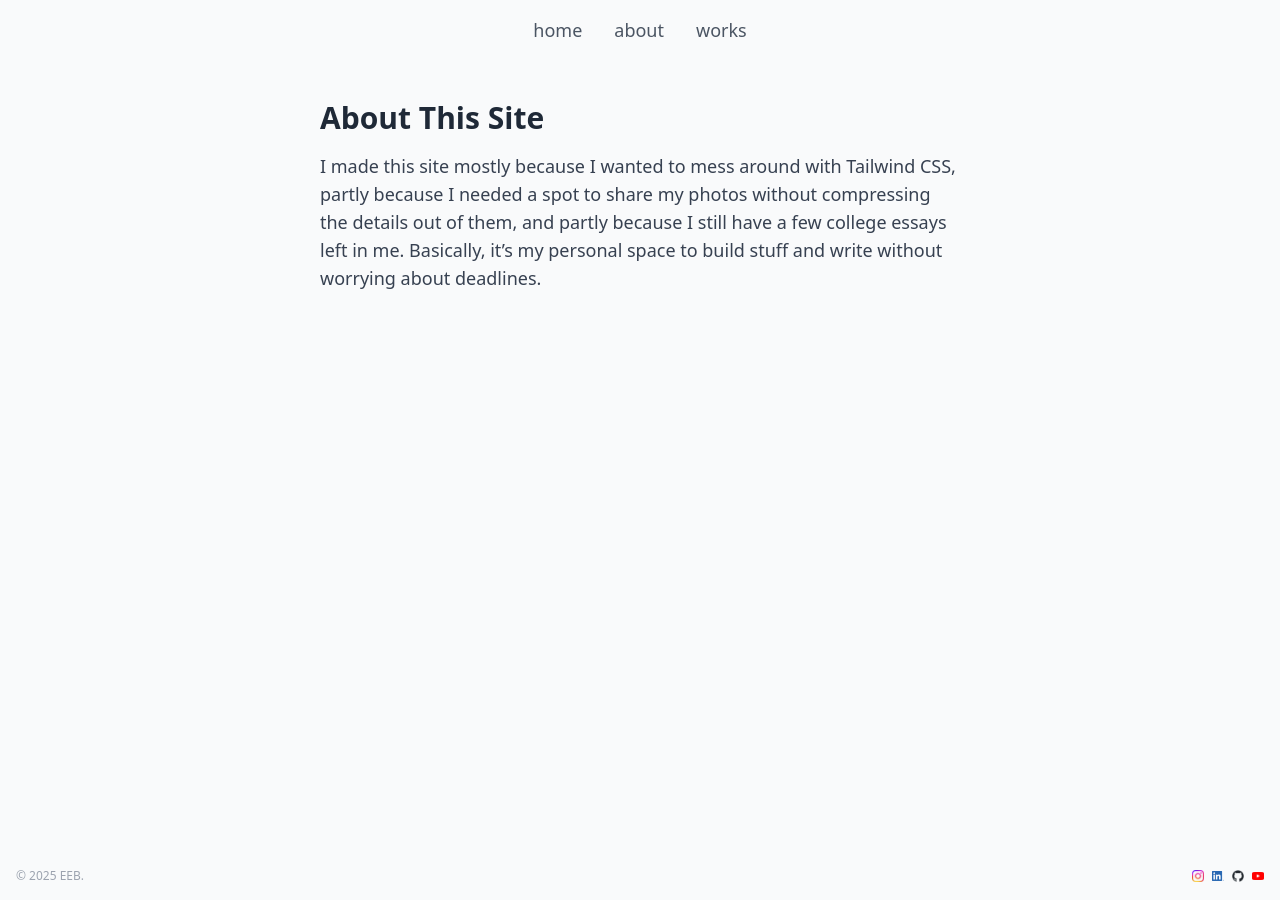
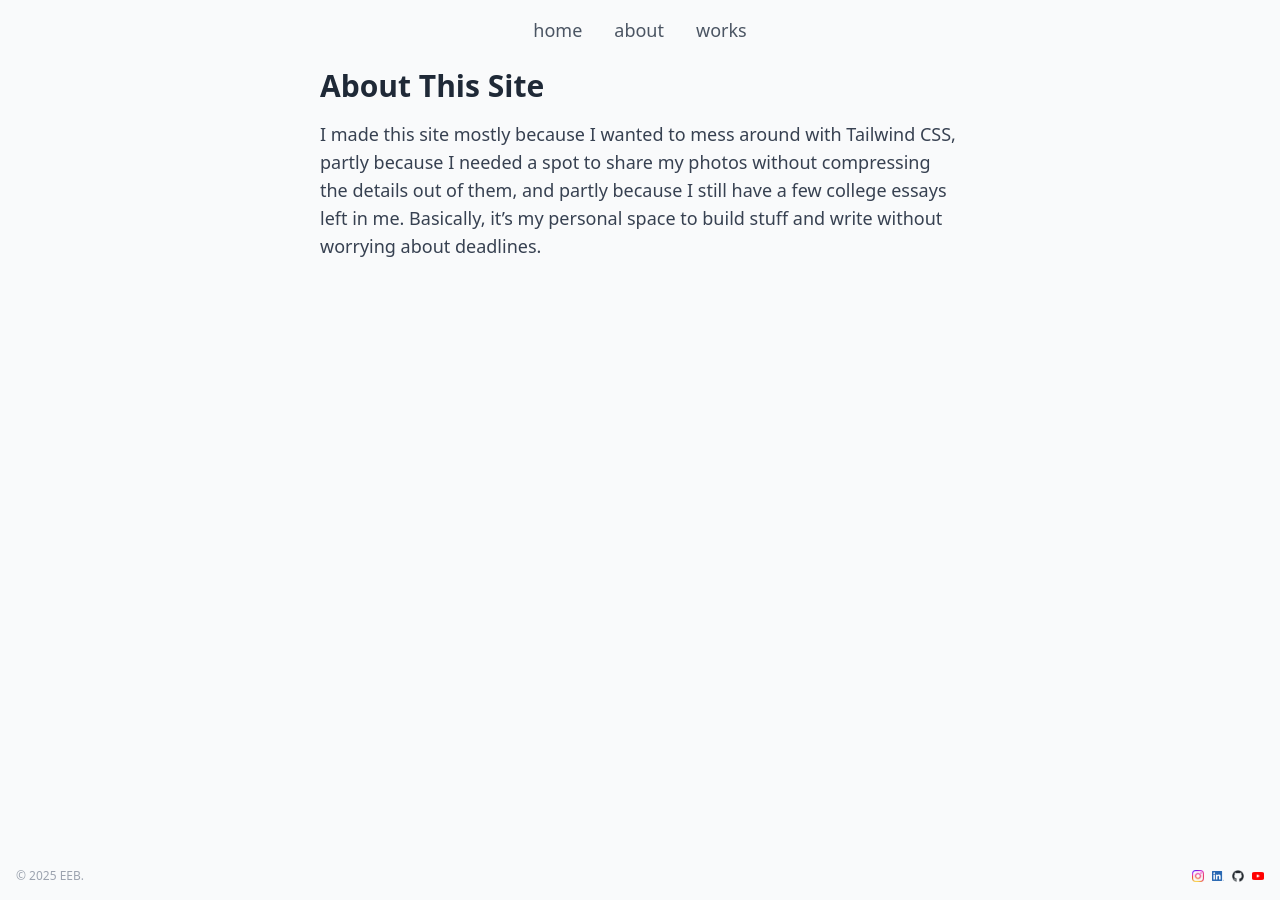
Before and after one commit to enriquebarragan/enriquebarragan.github.io, a Jekyll site: the page built from pages/about/index.md, in a window 1280 px wide. Built offline with Jekyll 4.4.1, drawn with Linux system fonts in a browser that asks for light colours; nearby versions of some CDN libraries.

Commit message:
Update index.md

```diff
--- a/pages/about/index.md
+++ b/pages/about/index.md
@@ -4,7 +4,7 @@
 permalink: /about/
 ---
 
-<div class="max-w-2xl mx-auto px-4 py-12">
+<div class="max-w-2xl mx-auto px-4 py-4">
   <h1 class="text-3xl font-bold mb-4 text-gray-800">About This Site</h1>
   <p class="text-base sm:text-lg text-gray-700 leading-relaxed">
     I made this site mostly because I wanted to mess around with Tailwind CSS, partly because I needed a spot to share my photos without compressing the details out of them, and partly because I still have a few college essays left in me. Basically, it’s my personal space to build stuff and write without worrying about deadlines.
```
